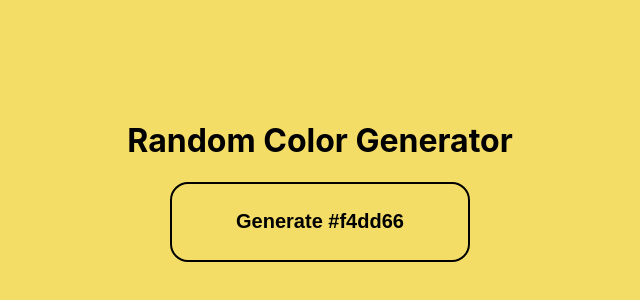
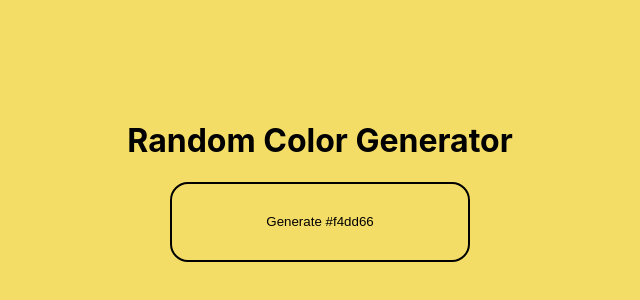
Before and after one commit to Julievee/react-random-color-generator, a React (Create React App) app: page / in a window 1280 px wide. Shown: the part 100-400 px from the top of the page, without its empty margins (320-960 px from the left). Built offline with nearby package versions, Linux system fonts and the light colour scheme.

Commit message:
Removed <h2> from button

```diff
--- a/src/App.js
+++ b/src/App.js
@@ -33,7 +33,7 @@ export default function App() {
           borderRadius: '18px',
         }}
       >
-        <h2>Generate {color}</h2>
+        Generate {color}
       </button>
       <div />
     </div>
```
